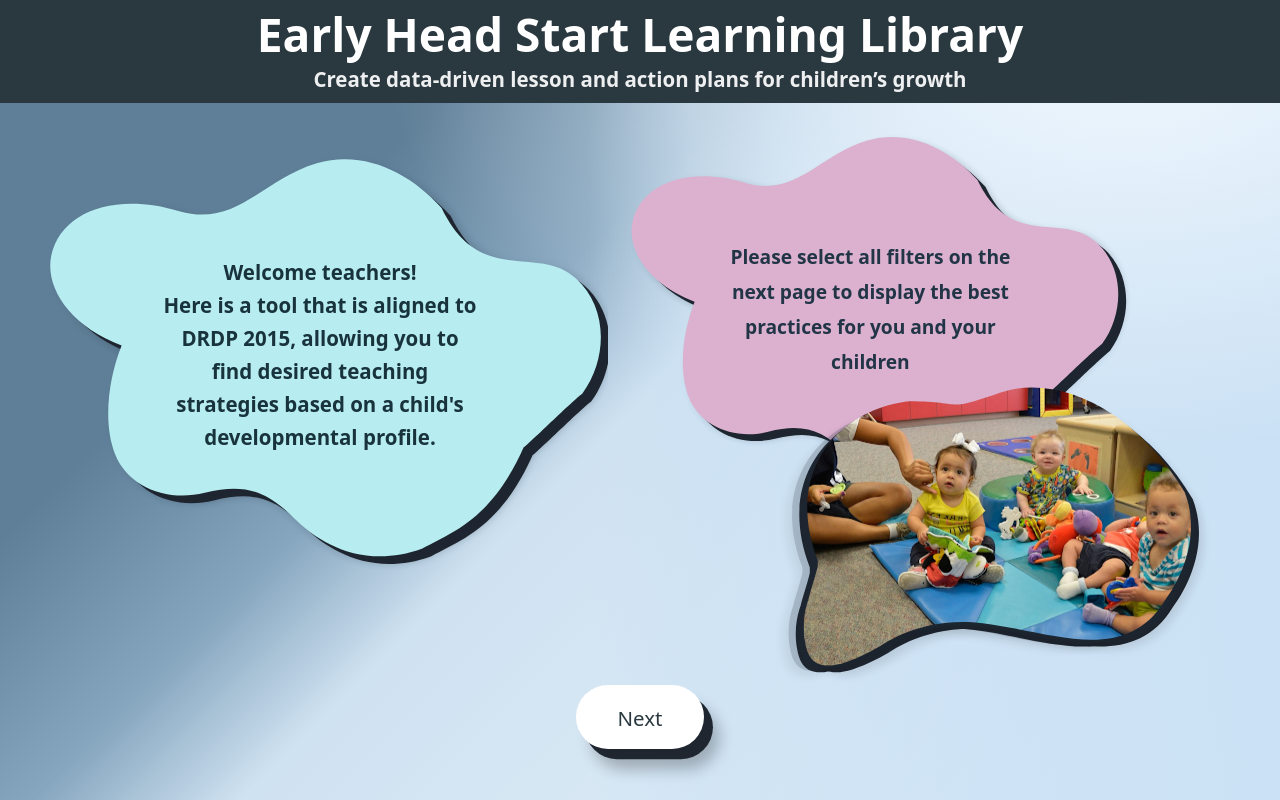
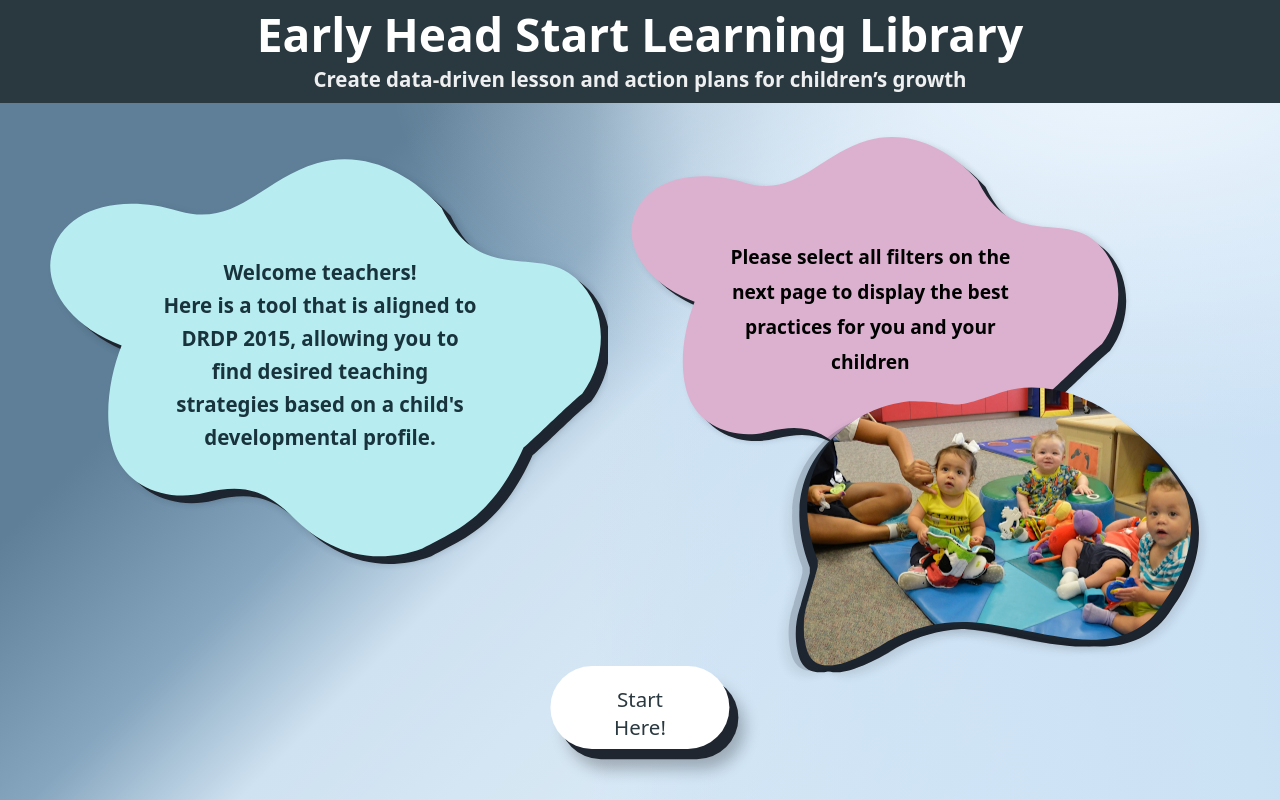
Before and after one commit to kylelin23/EHS_webpage, a React (Vite) app: page / in a window 1280 px wide. Built offline with nearby package versions, Linux system fonts and the light colour scheme.

Commit message:
Welcome page fix

```diff
--- a/src/welcomePage.css
+++ b/src/welcomePage.css
@@ -20,8 +20,8 @@ body {
 
 
 
-  --next-button-width: clamp(5vw, 10vw, 30vw);
-  --next-button-height: clamp(4vw, 5vw, 12vw);
+  --next-button-width: clamp(5vw, 14vw, 30vw);
+  --next-button-height: clamp(4vw, 6.5vw, 12vw);
 }
 
 /* page chrome */
@@ -189,6 +189,7 @@ h1, p {
   text-align: center;
   padding: 0;
   font-size: 1.5vw;
+  color: black;
 }
 .blob-text2 strong{ display:block; margin-block-end:.5vw; font-weight:700; }
 
--- a/src/welcomePage.jsx
+++ b/src/welcomePage.jsx
@@ -209,7 +209,7 @@ function WelcomePage() {
 
 
 
-  <button className="next-btn" onClick={navigateButton}>Next</button>
+  <button className="next-btn" onClick={navigateButton}>Start Here!</button>
       </div>
     </div>
 
```
